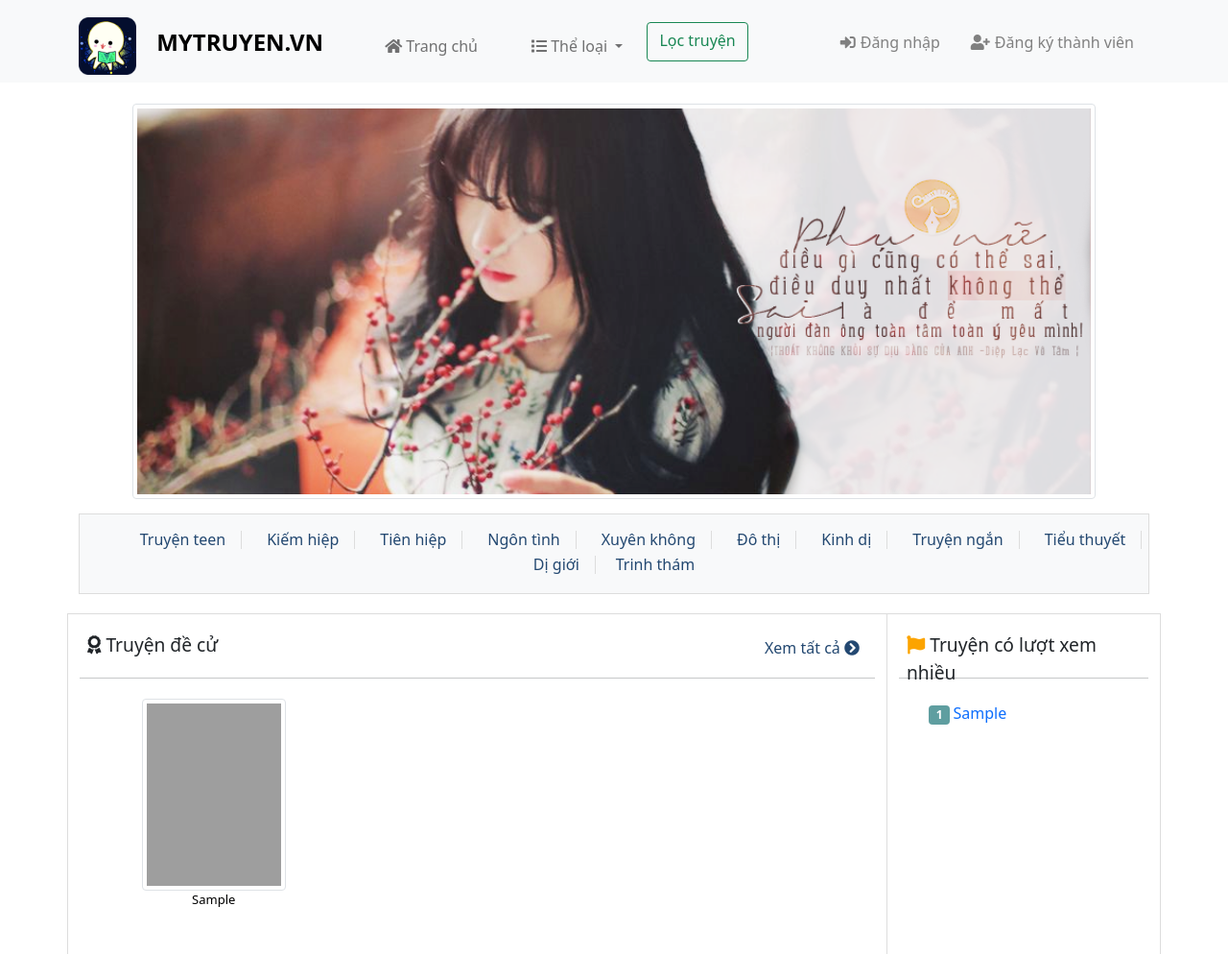
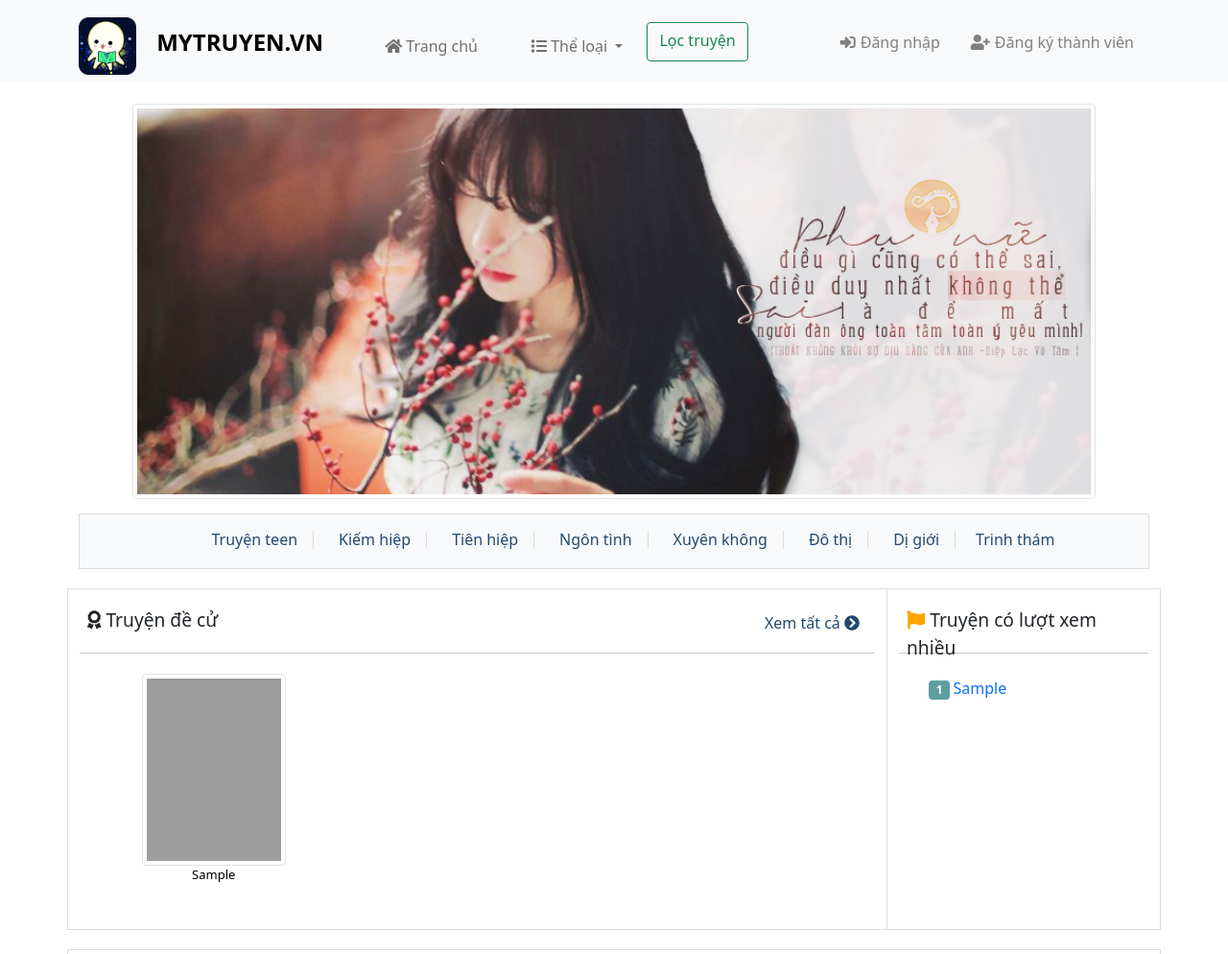
Before and after one commit to dominhduc291001/My_Truyen, a Django app: page / in a window 1280 px wide. Shown: the top 994 px of the page at 96% size. Run offline with Django 3.2, Linux system fonts and the light colour scheme; tables that the repository leaves empty hold one stand-in row (values such as "Sample post"); some libraries are stand-ins or nearby versions; some web fonts are replaced; grey boxes are pictures that could not be loaded.

Commit message:
complêt

```diff
--- a/MyTruyen/urls.py
+++ b/MyTruyen/urls.py
@@ -22,7 +22,7 @@ from Controler.HomeView import home
 
 from Controler.SelectTruyen import SelectTruyen
 from Controler.ChapView import ChapView
-
+from Controler.TheLoai import TheLoai
 from django.conf.urls.static import static
 from django.conf import settings
 
@@ -36,6 +36,7 @@ urlpatterns = [
     path('logout/', Controler.AuthView.logoutUser, name='logout'),
     path('login/', Controler.AuthView.loginPage, name='login'),
     path('SelectTruyen/<str:id>/',SelectTruyen,name='SelectTruyen'),
+    path('TheLoai/<str:id>/',TheLoai,name='TheLoai'),
     path('chap/<str:idTruyen>/<int:id>/',ChapView,name='ChapView'),
 
     path('edit_profile_page/<int:pk>', EditProfilePageView.as_view(), name="edit_profile_page"),
--- a/templates/Base/index.html
+++ b/templates/Base/index.html
@@ -50,11 +50,13 @@
                         Thể loại
                     </a>
                     <ul class="dropdown-menu" aria-labelledby="navbarDropdown">
-                        <li><a class="dropdown-item" href="#">Ngôn tình</a></li>
-                        <li><a class="dropdown-item" href="#">Kiếm hiệp</a></li>
-                        <li><a class="dropdown-item" href="#">Tiên hiệp</a></li>
-                        <li><a class="dropdown-item" href="#">Tiểu thuyết</a></li>
-                        <li><a class="dropdown-item" href="#">Đô thị</a></li>
+                        <li><a class="dropdown-item" href="/TheLoai/NGONTINH">Ngôn tình</a></li>
+                        <li><a class="dropdown-item" href="/TheLoai/KIEMHIEP">Kiếm hiệp</a></li>
+                        <li><a class="dropdown-item" href="/TheLoai/TIENHIEP">Tiên hiệp</a></li>
+                        <li><a class="dropdown-item" href="/TheLoai/TEEN">Truyện teen</a></li>
+                        <li><a class="dropdown-item" href="/TheLoai/DIGIOI">Dị giới</a></li>
+                        <li><a class="dropdown-item" href="/TheLoai/TRINHTHAM">Trinh thám</a></li>
+                        <li><a class="dropdown-item" href="/TheLoai/XUYENKHONG">Xuyên không</a></li>
                     </ul>
                 </li>
             </ul>
--- a/templates/Home/index.html
+++ b/templates/Home/index.html
@@ -21,37 +21,28 @@
             <ul class="nav justify-content-center">
                 <span class="space-example"></span>
                 <li class="nav-item">
-                    <a class="nav-link line-right"  href="#">Truyện teen</a>
+                    <a class="nav-link line-right"  href="/TheLoai/TEEN">Truyện teen</a>
                 </li>
                 <li class="nav-item">
-                    <a class="nav-link line-right" href="#">Kiếm hiệp</a>
+                    <a class="nav-link line-right" href="/TheLoai/KIEMHIEP">Kiếm hiệp</a>
                 </li>
                 <li class="nav-item">
-                    <a class="nav-link line-right" href="#">Tiên hiệp</a>
+                    <a class="nav-link line-right" href="/TheLoai/TIENHIEP">Tiên hiệp</a>
                 </li>
                  <li class="nav-item">
-                    <a class="nav-link line-right" href="#">Ngôn tình</a>
+                    <a class="nav-link line-right" href="/TheLoai/NGONTINH">Ngôn tình</a>
                 </li>
                  <li class="nav-item">
-                    <a class="nav-link line-right" href="#">Xuyên không</a>
+                    <a class="nav-link line-right" href="/TheLoai/XUYENKHONG">Xuyên không</a>
                 </li>
                  <li class="nav-item">
-                    <a class="nav-link line-right" href="#">Đô thị</a>
+                    <a class="nav-link line-right" href="/TheLoai/DOTHI">Đô thị</a>
                 </li>
                  <li class="nav-item">
-                    <a class="nav-link line-right" href="#">Kinh dị</a>
+                    <a class="nav-link line-right" href="/TheLoai/DiGIOI">Dị giới</a>
                 </li>
                  <li class="nav-item">
-                    <a class="nav-link line-right" href="#">Truyện ngắn</a>
-                </li>
-                 <li class="nav-item">
-                    <a class="nav-link line-right" href="#">Tiểu thuyết</a>
-                </li>
-                 <li class="nav-item">
-                    <a class="nav-link line-right" href="#">Dị giới</a>
-                </li>
-                 <li class="nav-item">
-                    <a class="nav-link null-right" href="#">Trinh thám</a>
+                    <a class="nav-link null-right" href="/TheLoai/TRINHTHAM">Trinh thám</a>
                 </li>
             </ul>
         </div>
@@ -61,7 +52,7 @@
                    <div class="d-flex" style="height: 40px">
                         <p class="p-2" style="font-size: larger"> <i class="fas fa-award" style="margin-right: 5px"></i>Truyện đề cử</p>
                        <span class="example-spacer"></span>
-                       <a class="nav-link right-label" href="#">Xem tất cả <i class="fas fa-chevron-circle-right"></i></a>
+                       <a class="nav-link right-label" href="/TheLoai/KIEMHIEP">Xem tất cả <i class="fas fa-chevron-circle-right"></i></a>
                    </div>
                     <hr>
                     <div class="view-list" style="margin-left: 6%">
```
Also changed, not shown: Controler/TheLoai.py (added, +21 -0 lines), templates/TheLoai/index.html (added, +21 -0 lines).
